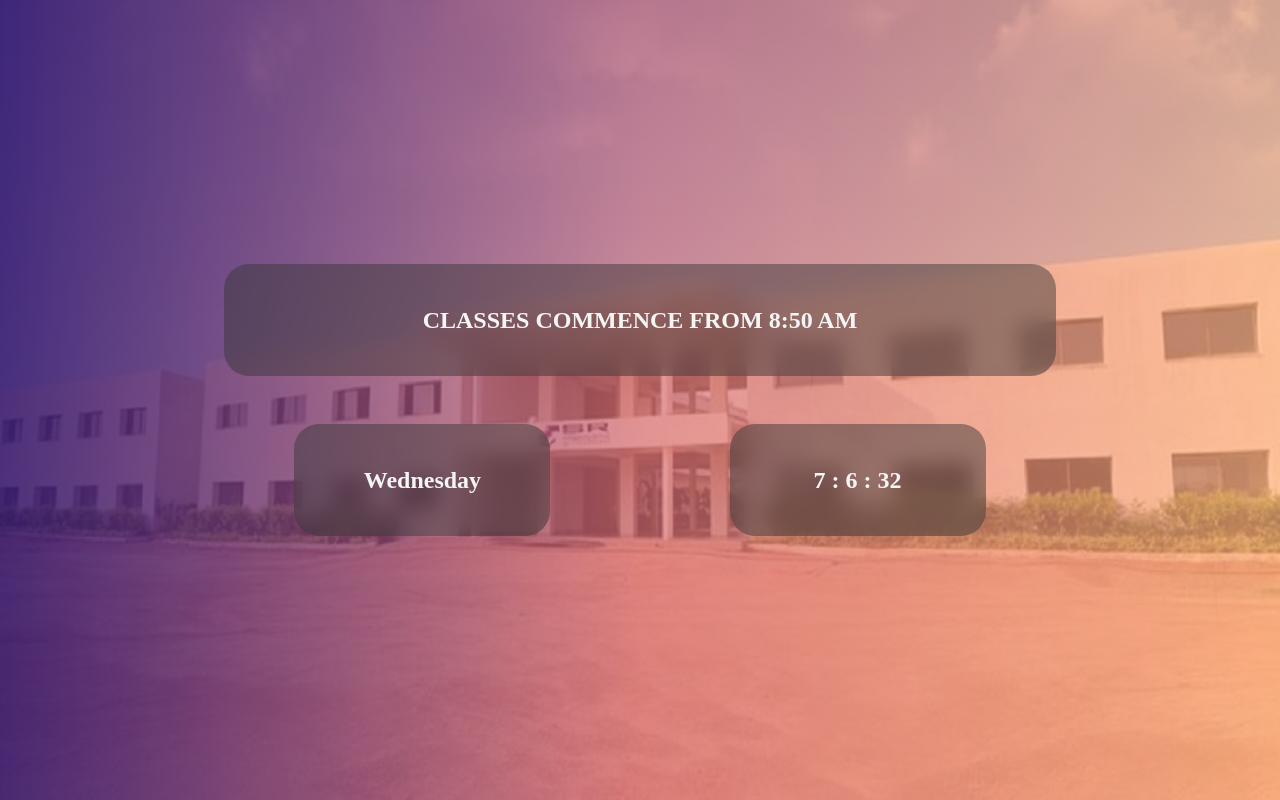
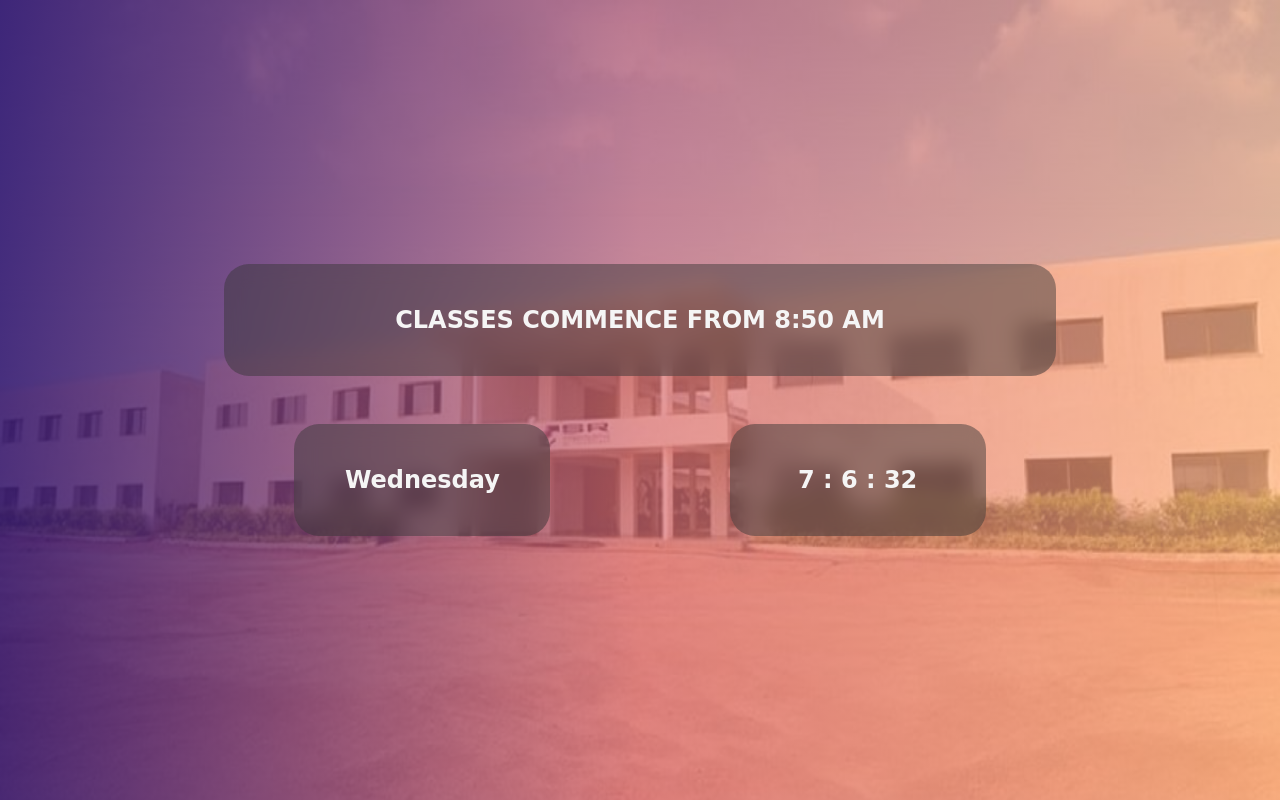
Before and after one commit to dheerukarra/LiveTimeTable, a plain HTML site: page index.html in a window 1280 px wide. Drawn offline with Linux system fonts and the light colour scheme.

Commit message:
Update style.css

```diff
--- a/style.css
+++ b/style.css
@@ -3,7 +3,7 @@
   margin: 0;
   -webkit-box-sizing: border-box;
           box-sizing: border-box;
-  font-family: comic;
+  font-family: cursive;
 }
 
 body {
```
